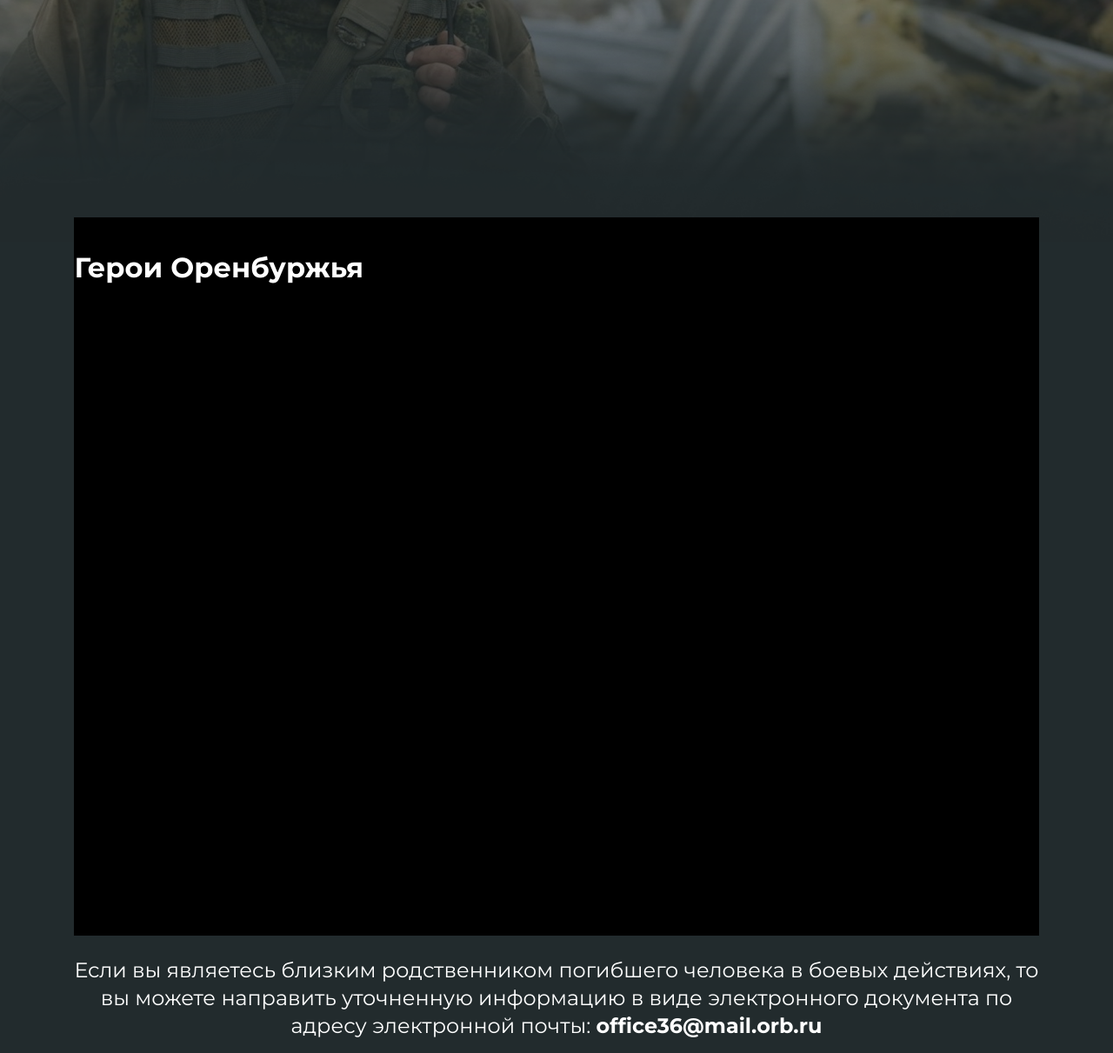
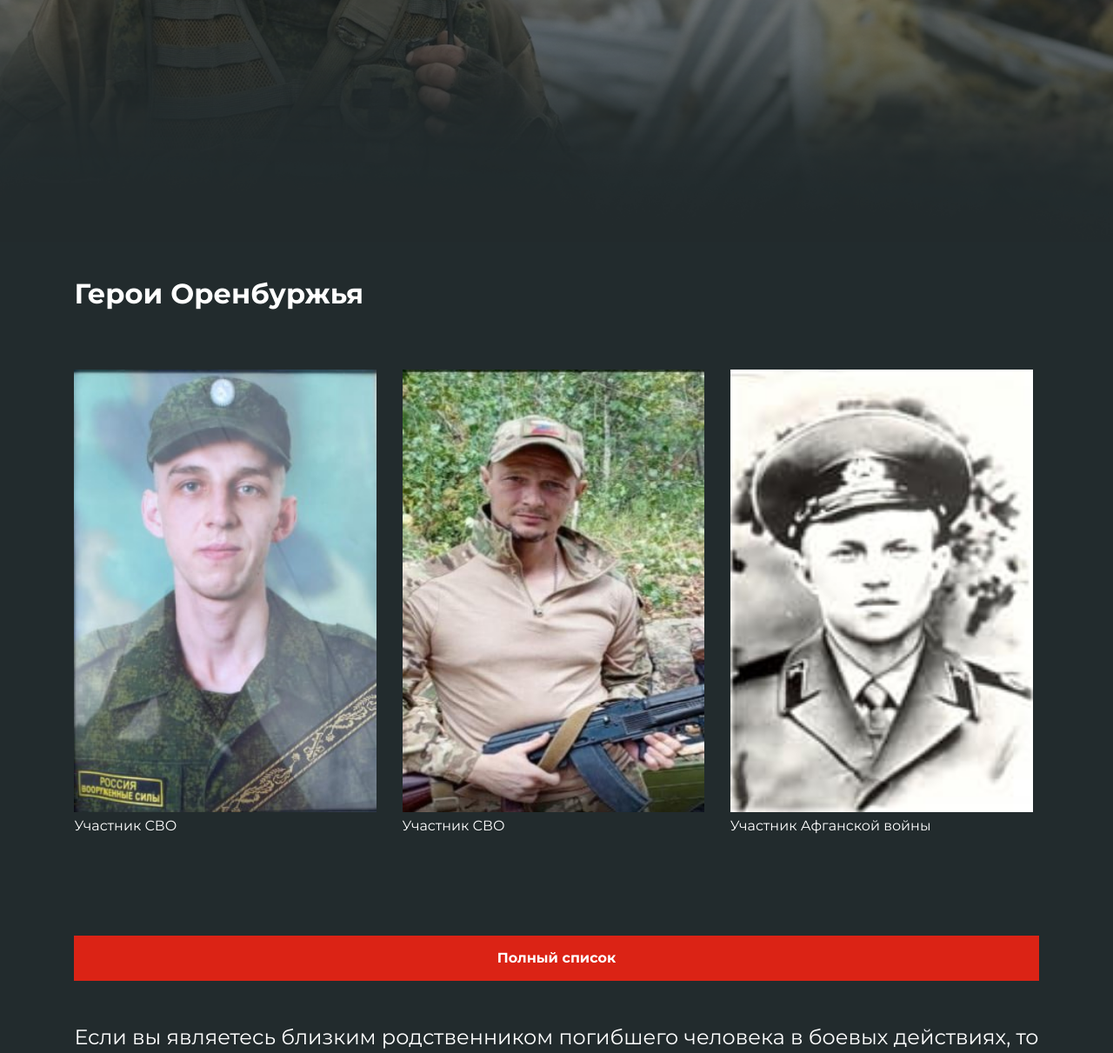
Before and after one commit to CrayzeH/MemoryBook, a Flask app: page / in a window 1280 px wide. Shown: the part 528-1739 px from the top of the page at 87% size. Run offline with Flask 3, Linux system fonts and the light colour scheme; data that the repository does not hold is empty.

Commit message:
Апишка работает. Летим

```diff
--- a/api.py
+++ b/api.py
@@ -1,19 +1,25 @@
 import requests
+import json
+from base64 import b64encode
 
-def http_get_request(url: str, params: dict = None, headers: dict = None):
-    try:
-        response = requests.get(url, params=params, headers=headers)
-        response.raise_for_status()  # Проверка на ошибки
-        return response.json()  # Возвращаем JSON-ответ
-    except requests.exceptions.RequestException as e:
-        print(f"Ошибка при выполнении запроса: {e}")
-        return None
+url = 'https://geois2.orb.ru/api/resource/8804/feature/'
+username = "hackathon_27"
+password = "hackathon_27_25"
 
-# Пример использования:
-url = "http://example.com/api/data"
-params = {"key": "value"}
-headers = {"Authorization": "Bearer your_token"}
+def basic_auth(username, password):
+    token = b64encode(f"{username}:{password}".encode('utf-8')).decode("ascii")
+    return f'Basic {token}'
 
-data = http_get_request(url, params=params, headers=headers)
-if data:
-    print("Данные получены:", data)
+def get_warrior():
+    headers = {
+        'Accept': '*/*',
+        'Authorization': basic_auth(username, password),
+        'id': '1'
+    }
+    response = requests.get(url, headers=headers)
+    response = response.json()
+    first = response[0]
+    second = response[1]
+    third = response[2]
+    first, second, third = first['fields'], second['fields'], third['fields']
+    return first, second, third
--- a/main.py
+++ b/main.py
@@ -1,4 +1,6 @@
 from flask import Flask, render_template, request, redirect, url_for
+from api import get_warrior
+import json
 
 app = Flask(__name__)
 
@@ -6,9 +8,11 @@
 
 @app.route('/', methods=["GET", "POST"])
 def main():
+    persons = get_warrior()
+    print(json.dumps(persons, indent=4, ensure_ascii=False))
     if request.method == "POST":
         print(request.form["search-data"])
-    return render_template("main.html", is_authorized=GLOBAL_AUTHORIZE)
+    return render_template("main.html", is_authorized=GLOBAL_AUTHORIZE, persons=persons)
 
 @app.route('/hero-search', methods=["GET", "POST"])
 def hero_search():
@@ -39,6 +43,7 @@
     global GLOBAL_AUTHORIZE
     if request.method == "POST":
         GLOBAL_AUTHORIZE = 1
+        return redirect(url_for('send_data'))
     return render_template("authorization.html", is_authorized=GLOBAL_AUTHORIZE)
 
 if __name__ == '__main__':
--- /dev/null
+++ b/static/css/persons.css
@@ -0,0 +1,57 @@
+.persons-cont {
+    width: 86.66vw;
+    height: 48.5vw;
+    display: flex;
+    justify-content: space-between;
+    align-items: center;
+}
+
+.uno-person {
+    cursor: pointer;
+    width: 32%;
+    height: 100%;
+    img {
+        width: 27.18vw;
+        height: 39.73vw;
+    }
+    h1 {
+        margin: 0.2vw 0 0 0;
+        width: 27.18vw;
+        font-size: 1.87vw;
+        font-weight: bold;
+        font-family: "Montserrat", sans-serif;
+        color: white;
+    }
+    h2 {
+        margin-top: 0.2vw;
+        width: 27.18vw;
+        font-size: 1.25vw;
+        font-family: "Montserrat", sans-serif;
+        font-weight: normal;
+        color: white;
+    }
+}
+
+.full-warriors {
+    transition: 0.3s;
+    cursor: pointer;
+    text-decoration: none;
+    width: 86.66vw;
+    background-color: #DB2315;
+    border: none;
+    outline: none;
+    text-align: center;
+    font-size: 1.25vw;
+    padding-top: 1.3vw;
+    margin-top: 0;
+    margin-bottom: 2vw;
+    padding-bottom: 1.3vw;
+    font-weight: bold;
+    font-family: "Montserrat", sans-serif;
+    color: white;
+}
+
+.full-warriors:hover {
+    border-radius: 0.4vw;
+    background-color: #dd4c3f;
+}
--- a/static/css/styles.css
+++ b/static/css/styles.css
@@ -141,9 +141,9 @@
     width: 86.66vw;
     height: 64.5vw;
     display: flex;
-    background-color: black;
+    background-color: transparent;
     flex-direction: column;
-    justify-content: space-between;
+    justify-content: space-evenly;
 
     h2 {
         font-size: 2.5vw;
--- a/templates/main.html
+++ b/templates/main.html
@@ -5,6 +5,7 @@
     <meta name="viewport" content="width=device-width, initial-scale=1.0">
     <link rel="stylesheet" href="{{ url_for('static', filename='css/styles.css') }}">
     <link rel="stylesheet" href="{{ url_for('static', filename='css/animations.css') }}">
+    <link rel="stylesheet" href="{{ url_for('static', filename='css/persons.css') }}">
     <link rel="icon" href="{{ url_for('static', filename='images/icon.png') }}" type="image/x-icon">
     <link rel="preconnect" href="https://fonts.googleapis.com">
     <link rel="preconnect" href="https://fonts.gstatic.com" crossorigin>
@@ -34,11 +35,25 @@
 <h4>Или попробуйте <span><a href="{{ url_for('full_search') }}">расширенный поиск</a></span></h4>
 <div class="persons">
     <h2>Герои Оренбуржья</h2>
-    <div class="persons-photos">
-        <div class="person">
+    <div class="persons-cont">
+        <div class="uno-person">
+            <img src="{{ url_for('static', filename='images/1.png') }}">
+            <h1>{{ persons[0]['fio'] }}</h1>
+            <h2>Участник СВО</h2>
+        </div>
+        <div class="uno-person">
+            <img src="{{ url_for('static', filename='images/2.png') }}">
+            <h1>{{ persons[1]['fio'] }}</h1>
+            <h2>Участник СВО</h2>
+        </div>
+        <div class="uno-person">
+            <img src="{{ url_for('static', filename='images/3.png') }}">
+            <h1>{{ persons[2]['fio'] }}</h1>
+            <h2>Участник Афганской войны</h2>
         </div>
     </div>
 </div>
+<a href="{{ url_for('hero_search') }}" class="full-warriors">Полный список</a>
 <h3>Если вы являетесь близким родственником погибшего человека в боевых действиях, то вы можете направить уточненную
     информацию в виде электронного документа по адресу электронной почты: <span style="font-weight: bold;">office36@mail.orb.ru</span>
 </h3>
```
Also changed, not shown: static/images/1.png (added), static/images/2.png (added), static/images/3.png (added).
